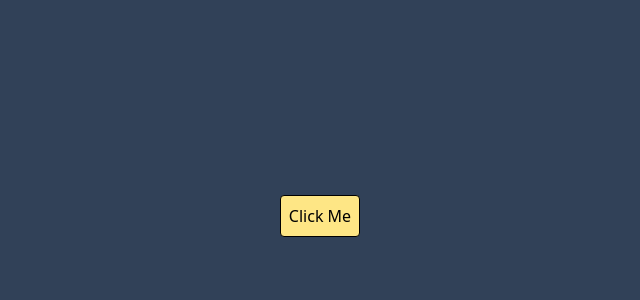
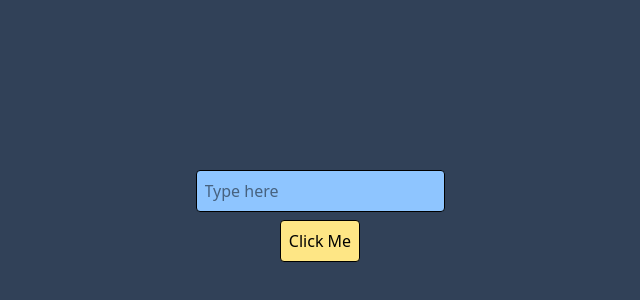
Before and after one commit to alaminsframe/react, a React (Vite) app: page / in a window 1280 px wide. Shown: the part 184-484 px from the top of the page, without its empty margins (320-960 px from the left). Built offline with nearby package versions, Linux system fonts and the light colour scheme.

Commit message:
passing number where valueasnumber

```diff
--- a/src/App.jsx
+++ b/src/App.jsx
@@ -4,13 +4,15 @@ import Exercise from "./Exercise/Exercise"
 import User from './Exercise/User';
 import Wrapper from './Exercise/Wrapper';
 import Button from './Exercise/Button';
+import TextIput from './Exercise/TextIput';
 
 function App() {
 const [student, setStudent] = useState();
 
   return (
     <div className="h-screen flex flex-col justify-center items-center bg-slate-700 gap-2">
-      <div>
+      <>
+        <TextIput />
         <Button />
         {/* <Wrapper>
           <h1 className='text-2xl text-white'>Hello world</h1>
@@ -21,7 +23,7 @@ const [student, setStudent] = useState();
         {student && <Exercise name= {student} /> }
         <button onClick={()=>setStudent('world hello')}>update name</button>
         <Banner /> */}
-      </div>
+      </>
 
     </div>
   )
--- a/src/Exercise/Button.jsx
+++ b/src/Exercise/Button.jsx
@@ -6,9 +6,9 @@ const Button = () => {
     }
 
     return (
-        <div>
+        <>
             <button onClick={handleClick} className='border p-2 rounded bg-amber-200' >Click Me</button>
-        </div>
+        </>
     )
 }
 
--- /dev/null
+++ b/src/Exercise/TextIput.jsx
@@ -0,0 +1,20 @@
+import React from 'react'
+
+const TextIput = () => {
+    const handleChange = (e) => {
+        console.log(e.target.valueAsNumber);
+        console.log(typeof(e.target.value));
+    }
+    return (
+    <>
+        <input
+        type="number"
+        className='border p-2 rounded bg-blue-300'
+        placeholder='Type here'
+        onChange={handleChange}
+        />
+    </>
+    )
+}
+
+export default TextIput
```
